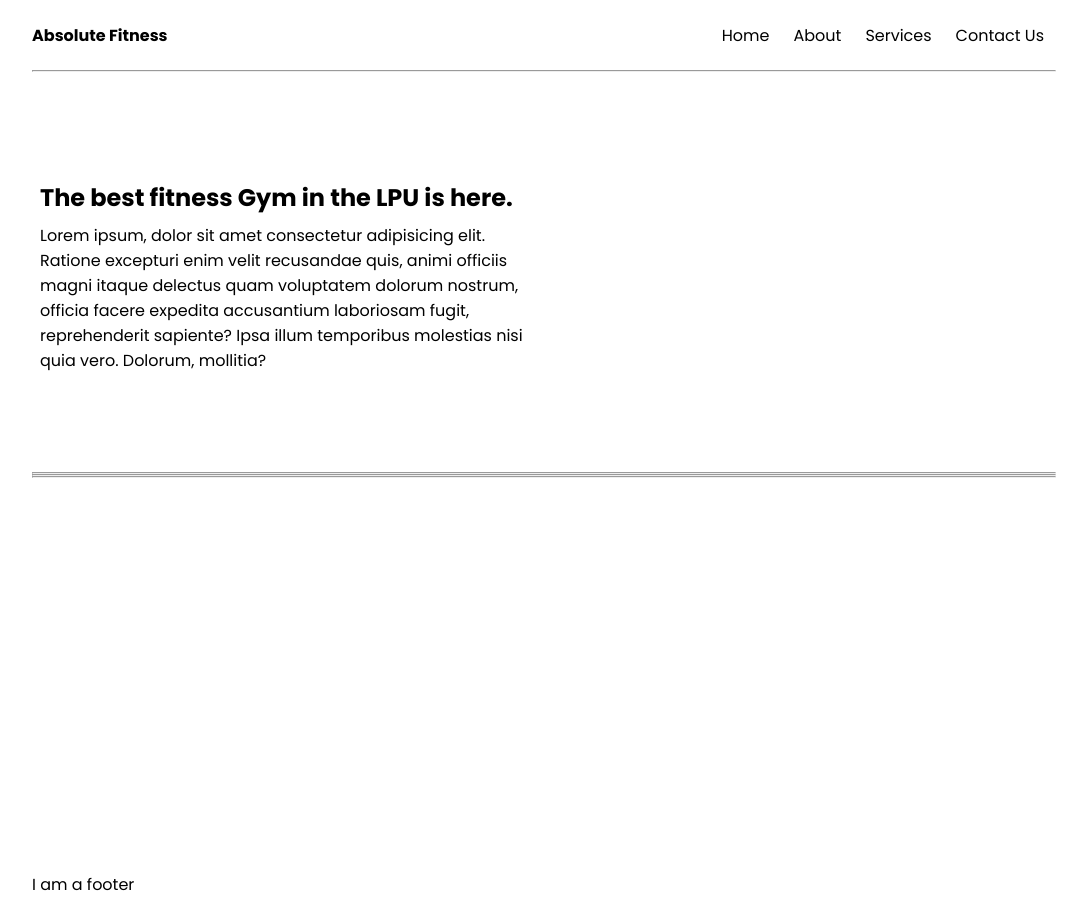
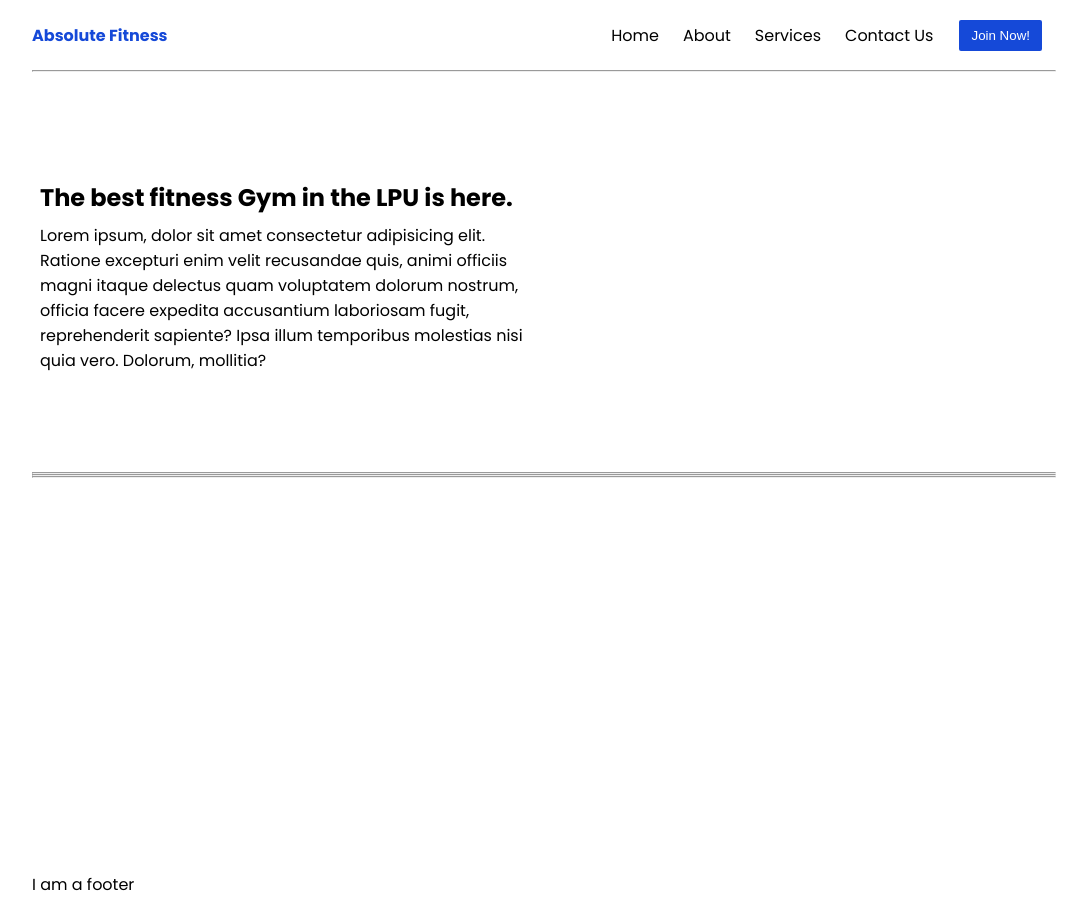
Before and after one commit to dev-satyamthakur/Gym-Landing-Page, a plain HTML site: page index.html in a window 1280 px wide. Shown: the whole page, without its empty margins (96-1183 px from the left). Drawn offline with Linux system fonts and the light colour scheme.

Commit message:
Styling navbar logo and adding a btn in the nav

```diff
--- a/index.html
+++ b/index.html
@@ -11,12 +11,13 @@
     <div class="container mx-auto">
       <header>
         <nav class="flex justify-between">
-          <div class="flex items-center font-bold">Absolute Fitness</div>
+          <div class="flex items-center font-bold text-blue">Absolute Fitness</div>
             <ul class="navbar flex items-center">
               <li>Home</li>
               <li>About</li>
               <li>Services</li>
               <li>Contact Us</li>
+              <li><button class="btn">Join Now!</button></li>
             </ul>
         </nav>
         <hr>
--- a/utils.css
+++ b/utils.css
@@ -44,3 +44,16 @@
     padding-left: 8px;
     padding-right: 8px;
 }
+
+.text-blue {
+    color: rgb(21, 73, 216);
+}
+
+.btn {
+    padding: 8px 12px;
+    border: 2px solid white;
+    border-radius: 4px;
+    color: white;
+    background-color: rgb(21, 73, 216);
+    cursor: pointer;
+}
```
